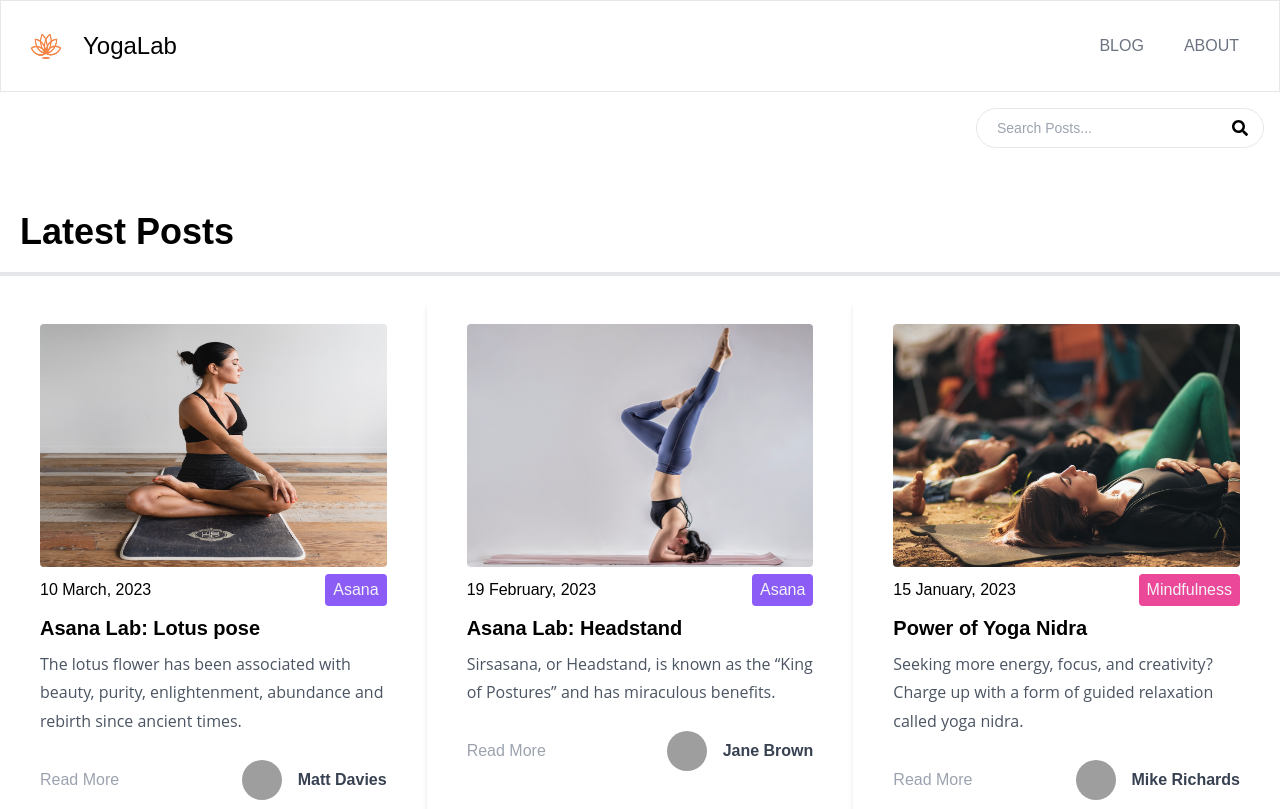
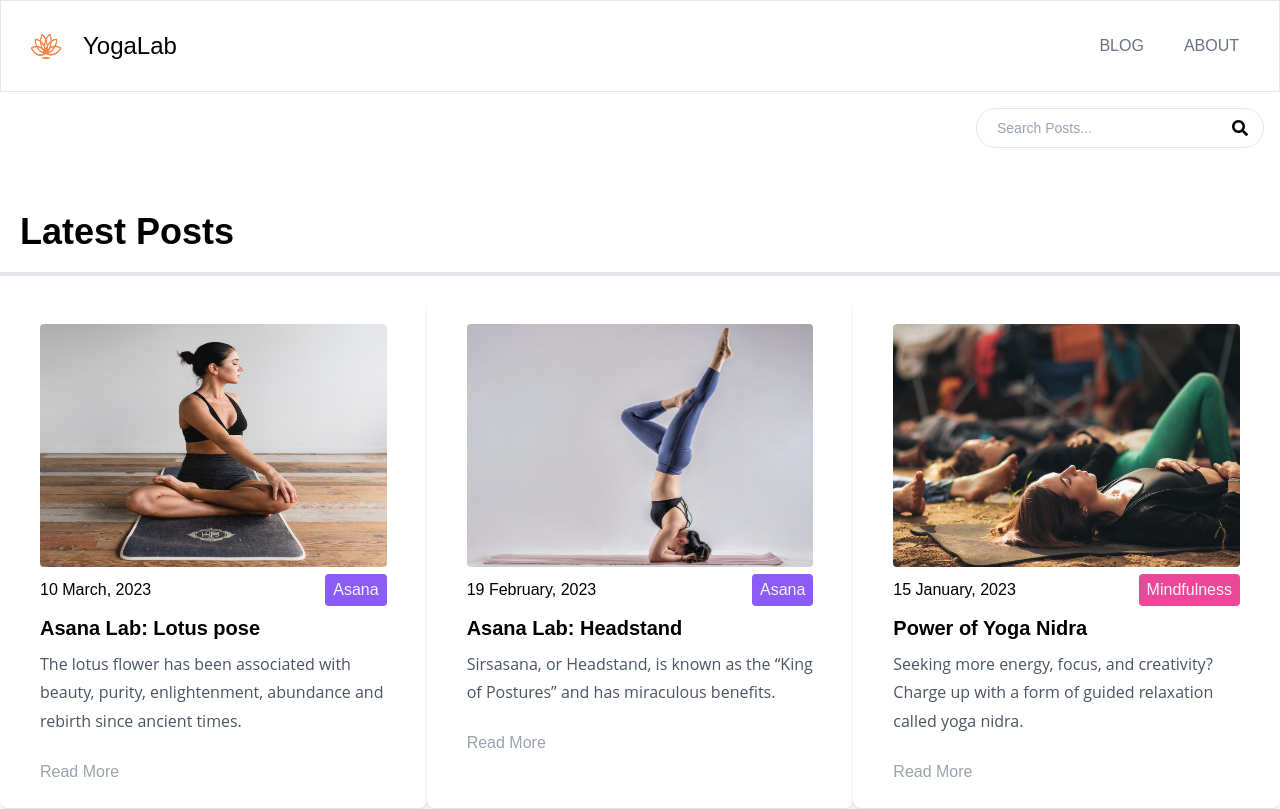
Before and after one commit to Ushisha/yogalab-blog, a Next.js app: page / in a window 1280 px wide. Shown: the top 809 px of the page. Built offline with nearby package versions, Linux system fonts and the light colour scheme; grey boxes are pictures that could not be loaded.

Commit message:
Delete author info

```diff
--- a/components/Post.js
+++ b/components/Post.js
@@ -1,6 +1,6 @@
-import Link from "next/link";
-import Image from "next/image";
-import CategoryLabel from "./CategoryLabel";
+import Link from 'next/link'
+import Image from 'next/image'
+import CategoryLabel from './CategoryLabel'
 
 export default function Post({ post, compact }) {
   return (
@@ -32,7 +32,7 @@
           <Link href={`/blog/${post.slug}`}>
             <a className="text-gray-400 hover:text-yellow-500">Read More</a>
           </Link>
-          <div className="flex items-center">
+          {/* <div className="flex items-center">
             <img
               src={post.frontmatter.author_image}
               alt="author image"
@@ -41,9 +41,9 @@
             <h3 className="text-gray-700 font-bold">
               {post.frontmatter.author}
             </h3>
-          </div>
+          </div> */}
         </div>
       )}
     </div>
-  );
+  )
 }
```
